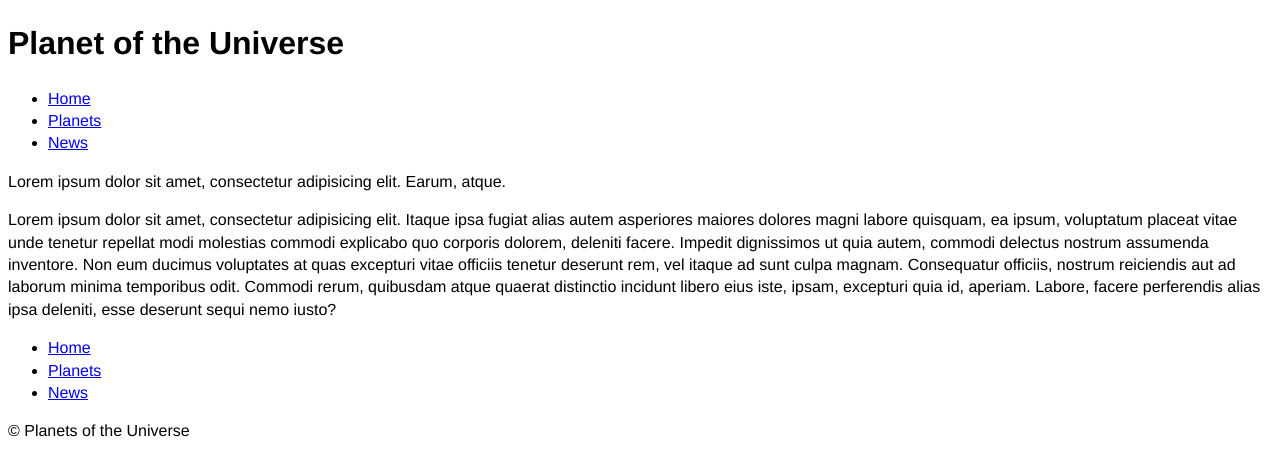
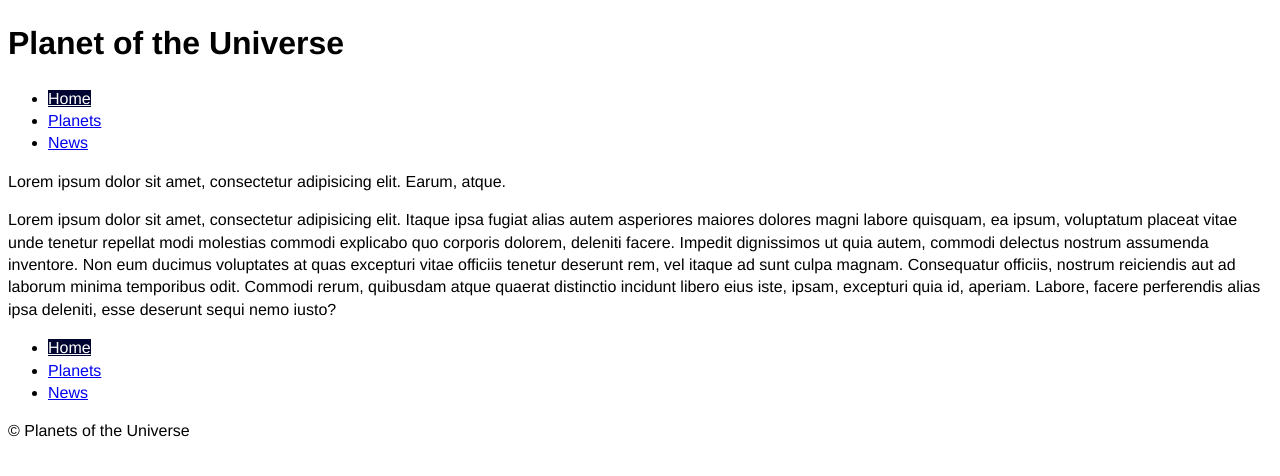
Before and after one commit to dolkee/thomasUniv, a Jekyll site: the page built from index.html, in a window 1280 px wide. Shown: the top 476 px of the page. Built offline with Jekyll 4.4.1, drawn with Linux system fonts in a browser that asks for light colours; Markdown is read by kramdown in place of the engine named in the settings.

Commit message:
nav work

```diff
--- a/_includes/nav.html
+++ b/_includes/nav.html
@@ -1,7 +1,8 @@
     <nav>
         <ul>
-            <li><a href="{{site.baseurl}}/index.html">Home</a></li>
-            <li><a href="{{site.baseurl}}/planets/">Planets</a></li>
-            <li><a href="{{site.baseurl}}/news.html">News</a></li>
+            <!-- <li><a href="{{site.baseurl}}/" class="{% if page.url == '/index.html' %}current{% endif %}">Home</a></li> -->
+    <li><a href="{{site.baseurl}}/" class="{% if page.url == '/' %}current{% endif %}">Home</a></li>
+    <li><a href="{{site.baseurl}}/planets/" class="{% if page.url contains 'planets' %}current{% endif %}">Planets</a></li>
+    <li><a href="{{site.baseurl}}/news/" class="{% if page.url contains 'news' or page.url contains 'recently-discovered' %}current{% endif %}">News</a></li>
         </ul>
     </nav>
--- a/css/common.css
+++ b/css/common.css
@@ -2,5 +2,9 @@ html{
 	margin: 0;
 	padding: 0;
 	font: normal 100%/1.4 Helvetica, sans-serif;
+}
 
+.current{
+	background-color: #000531;
+	color: #FFF;
 }
```
